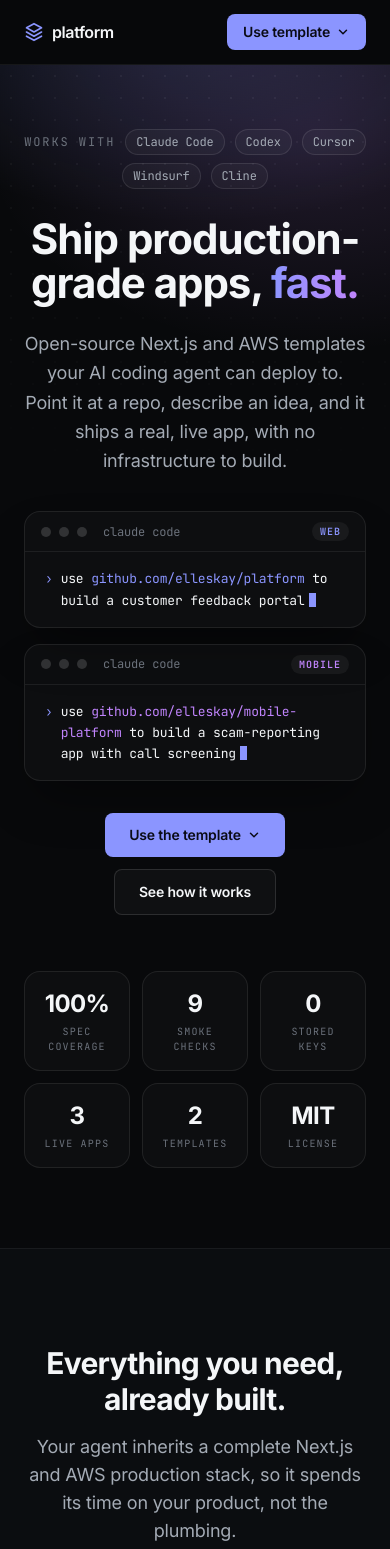
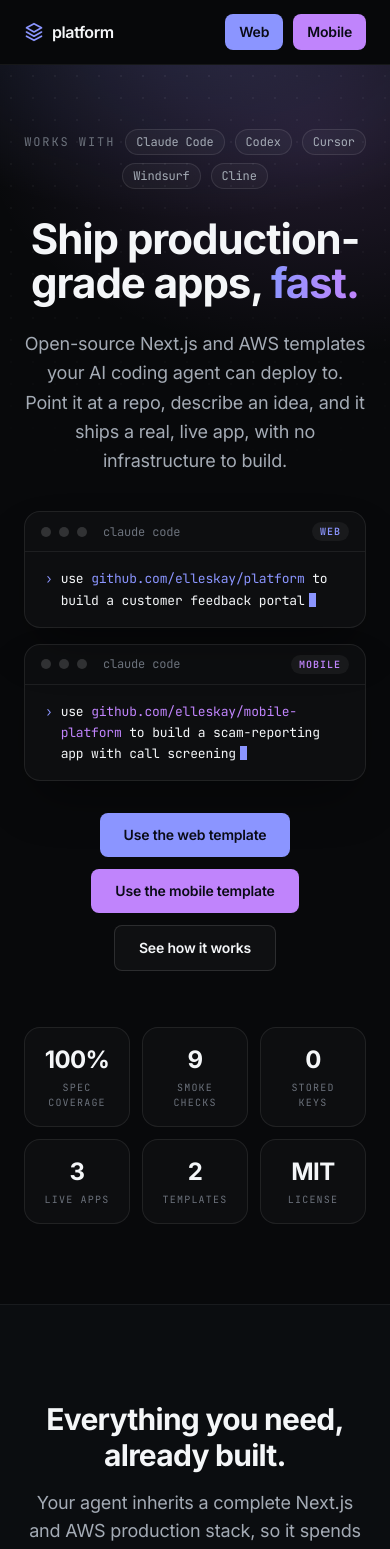
Before and after one commit to elleskay/platform-site, a Next.js app: page /platform-site/ in a window 390 px wide. Shown: the top 1549 px of the page. Built offline with nearby package versions, Linux system fonts and the light colour scheme.

Commit message:
Split the template dropdown into separate Web and Mobile buttons
Replace the merged Use-template dropdown in the nav, hero, and CTA with
two distinct buttons: Web (platform, accent) and Mobile (mobile-platform,
violet). Remove the now-unused dropdown component.

```diff
--- a/app/components/UseTemplate.tsx
+++ /dev/null
@@ -1,68 +0,0 @@
-"use client";
-
-import { useEffect, useRef, useState } from "react";
-
-const WEB_REPO = "https://github.com/elleskay/platform";
-const MOBILE_REPO = "https://github.com/elleskay/mobile-platform";
-
-export default function UseTemplate({
-  variant = "nav",
-  label = "Use template",
-}: {
-  variant?: "nav" | "hero";
-  label?: string;
-}) {
-  const [open, setOpen] = useState(false);
-  const ref = useRef<HTMLDivElement>(null);
-
-  useEffect(() => {
-    const onDoc = (e: MouseEvent) => {
-      if (ref.current && !ref.current.contains(e.target as Node)) setOpen(false);
-    };
-    const onEsc = (e: KeyboardEvent) => {
-      if (e.key === "Escape") setOpen(false);
-    };
-    document.addEventListener("mousedown", onDoc);
-    document.addEventListener("keydown", onEsc);
-    return () => {
-      document.removeEventListener("mousedown", onDoc);
-      document.removeEventListener("keydown", onEsc);
-    };
-  }, []);
-
-  const trigger =
-    variant === "hero"
-      ? "rounded-lg bg-[var(--color-accent)] px-6 py-3 text-sm font-semibold text-[#0a0b16] transition-colors hover:bg-[var(--color-accent-strong)]"
-      : "rounded-lg bg-[var(--color-accent)] px-4 py-2 text-sm font-semibold text-[#0a0b16] transition-colors hover:bg-[var(--color-accent-strong)]";
-
-  const menuPos = variant === "hero" ? "left-1/2 -translate-x-1/2" : "right-0";
-
-  return (
-    <div ref={ref} className="relative">
-      <button
-        type="button"
-        onClick={() => setOpen((o) => !o)}
-        aria-haspopup="menu"
-        aria-expanded={open}
-        className={`inline-flex items-center gap-1.5 ${trigger}`}
-      >
-        {label}
-        <svg viewBox="0 0 24 24" className={`h-3.5 w-3.5 transition-transform ${open ? "rotate-180" : ""}`} fill="none" stroke="currentColor" strokeWidth="2.5" strokeLinecap="round" strokeLinejoin="round">
-          <path d="M6 9l6 6 6-6" />
-        </svg>
-      </button>
-      {open ? (
-        <div role="menu" className={`absolute z-50 mt-2 w-72 overflow-hidden rounded-xl border border-white/10 bg-[var(--color-bg-2)] p-1.5 shadow-2xl shadow-black/50 ${menuPos}`}>
-          <a role="menuitem" href={WEB_REPO} className="block rounded-lg px-3 py-2.5 text-left transition-colors hover:bg-white/[0.05]">
-            <div className="text-sm font-semibold text-[var(--color-ink)]">Web · platform</div>
-            <div className="mt-0.5 text-xs text-[var(--color-muted)]">Next.js apps on AWS serverless</div>
-          </a>
-          <a role="menuitem" href={MOBILE_REPO} className="block rounded-lg px-3 py-2.5 text-left transition-colors hover:bg-white/[0.05]">
-            <div className="text-sm font-semibold text-[var(--color-ink)]">Mobile · mobile-platform</div>
-            <div className="mt-0.5 text-xs text-[var(--color-muted)]">Expo and NestJS on AWS</div>
-          </a>
-        </div>
-      ) : null}
-    </div>
-  );
-}
--- a/app/page.tsx
+++ b/app/page.tsx
@@ -1,4 +1,3 @@
-import UseTemplate from "./components/UseTemplate";
 import HeroCommand from "./components/HeroCommand";
 import Gallery from "./components/Gallery";
 
@@ -37,9 +36,10 @@
           <a href="#how" className="transition-colors hover:text-[var(--color-ink)]">How it works</a>
           <a href="#apps" className="transition-colors hover:text-[var(--color-ink)]">Showcase</a>
         </div>
-        <div className="ml-auto flex items-center gap-3">
+        <div className="ml-auto flex items-center gap-2.5">
           <a href={REPO} className="hidden text-sm text-[var(--color-muted)] transition-colors hover:text-[var(--color-ink)] sm:block">GitHub</a>
-          <UseTemplate variant="nav" label="Use template" />
+          <a href={REPO} className="rounded-lg bg-[var(--color-accent)] px-3.5 py-2 text-sm font-semibold text-[#0a0b16] transition-colors hover:bg-[var(--color-accent-strong)]">Web</a>
+          <a href={MOBILE_REPO} className="rounded-lg bg-[var(--color-violet)] px-3.5 py-2 text-sm font-semibold text-[#0a0b16] transition-opacity hover:opacity-90">Mobile</a>
         </div>
       </nav>
     </header>
@@ -75,7 +75,8 @@
         </p>
         <div className="mt-9"><HeroCommand /></div>
         <div className="mt-8 flex flex-wrap items-center justify-center gap-3">
-          <UseTemplate variant="hero" label="Use the template" />
+          <a href={REPO} className="rounded-lg bg-[var(--color-accent)] px-6 py-3 text-sm font-semibold text-[#0a0b16] transition-colors hover:bg-[var(--color-accent-strong)]">Use the web template</a>
+          <a href={MOBILE_REPO} className="rounded-lg bg-[var(--color-violet)] px-6 py-3 text-sm font-semibold text-[#0a0b16] transition-opacity hover:opacity-90">Use the mobile template</a>
           <a href="#how" className="rounded-lg border border-white/12 bg-white/[0.03] px-6 py-3 text-sm font-semibold transition-colors hover:border-white/25">See how it works</a>
         </div>
         <div className="mt-14 grid grid-cols-3 gap-3 sm:grid-cols-6">
@@ -227,8 +228,8 @@
             ))}
           </div>
           <div className="mt-9 flex flex-wrap items-center justify-center gap-3">
-            <UseTemplate variant="hero" label="Use the template" />
-            <a href={REPO} className="rounded-lg border border-white/12 bg-white/[0.03] px-6 py-3 text-sm font-semibold transition-colors hover:border-white/25">Browse the code</a>
+            <a href={REPO} className="rounded-lg bg-[var(--color-accent)] px-6 py-3 text-sm font-semibold text-[#0a0b16] transition-colors hover:bg-[var(--color-accent-strong)]">Use the web template</a>
+            <a href={MOBILE_REPO} className="rounded-lg bg-[var(--color-violet)] px-6 py-3 text-sm font-semibold text-[#0a0b16] transition-opacity hover:opacity-90">Use the mobile template</a>
           </div>
         </div>
       </div>
```
